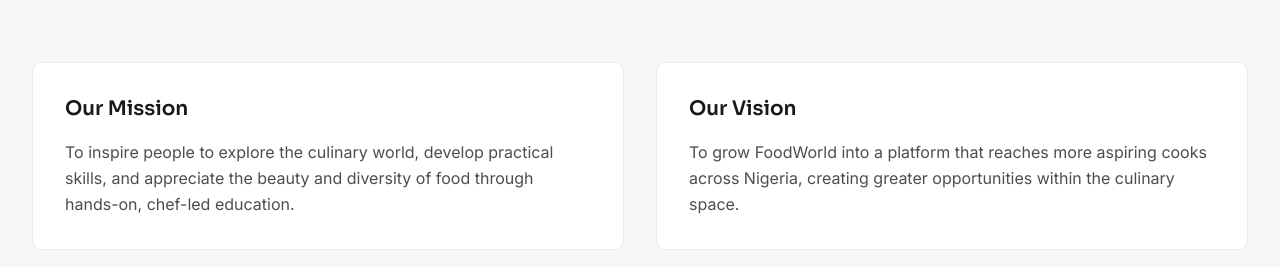
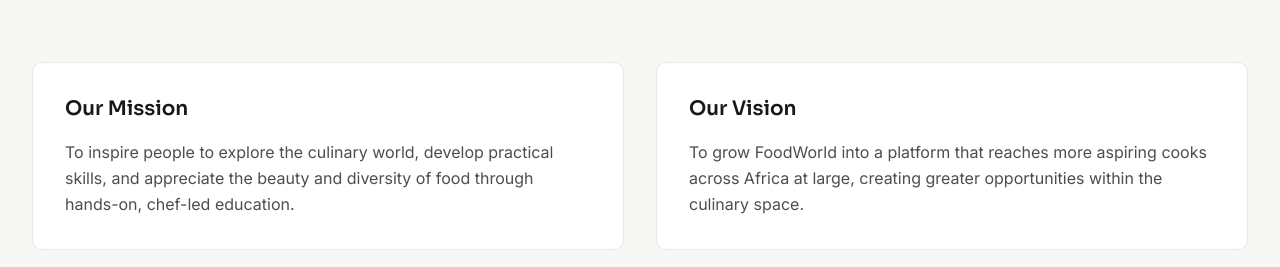
Before and after one commit to ibk-khalil/chefmamaah, a React (Vite) app: page /about in a window 1280 px wide. Shown: the part 1340-1607 px from the top of the page. Built offline with nearby package versions, Linux system fonts and the light colour scheme; no server answers.

Commit message:
Update About section wording and remove home page testimonials

```diff
--- a/src/pages/About.jsx
+++ b/src/pages/About.jsx
@@ -50,7 +50,7 @@
           <div className="bg-white rounded-lg p-8 border border-cream-light">
             <h3 className="font-heading font-semibold text-xl">Our Vision</h3>
             <p className="mt-4 text-charcoal-text/80 leading-relaxed">
-              To grow FoodWorld into a platform that reaches more aspiring cooks across Nigeria,
+              To grow FoodWorld into a platform that reaches more aspiring cooks across Africa at large,
               creating greater opportunities within the culinary space.
             </p>
           </div>
```
